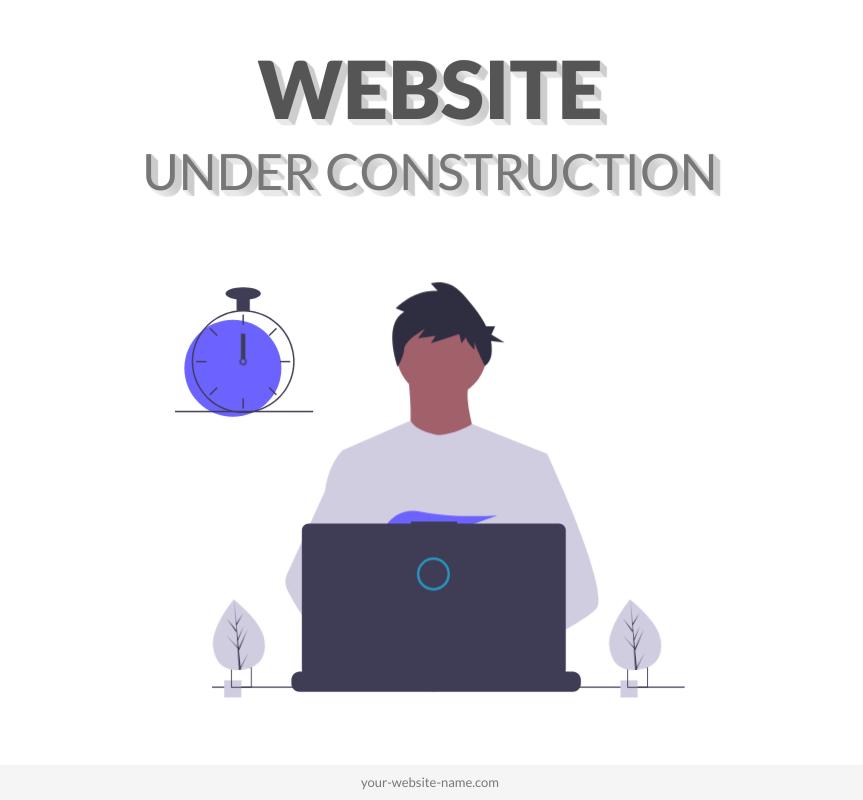
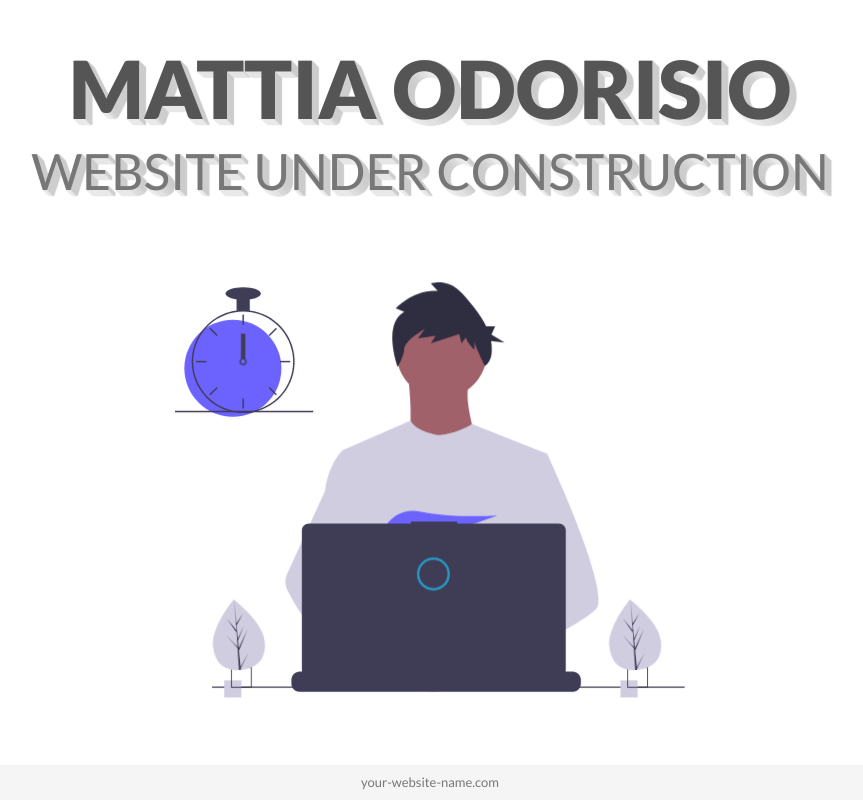
Before and after one commit to mattiaodorisio/mattiaodorisio.github.io, a plain HTML site: page index.html in a window 1280 px wide. Shown: the whole page, without its empty margins (210-1073 px from the left). Drawn offline with nearby package versions, Linux system fonts and the light colour scheme.

Commit message:
website title

```diff
--- a/index.html
+++ b/index.html
@@ -28,8 +28,8 @@
     <div class="container">
       <div class="row justify-content-center">
         <div class="col-md-10 main-title">
-          <h1>Website</h1>
-          <h2>under construction</h2>
+          <h1>Mattia Odorisio</h1>
+          <h2>website under construction</h2>
         </div>
       </div>
       <div class="row align-items-center">
```
